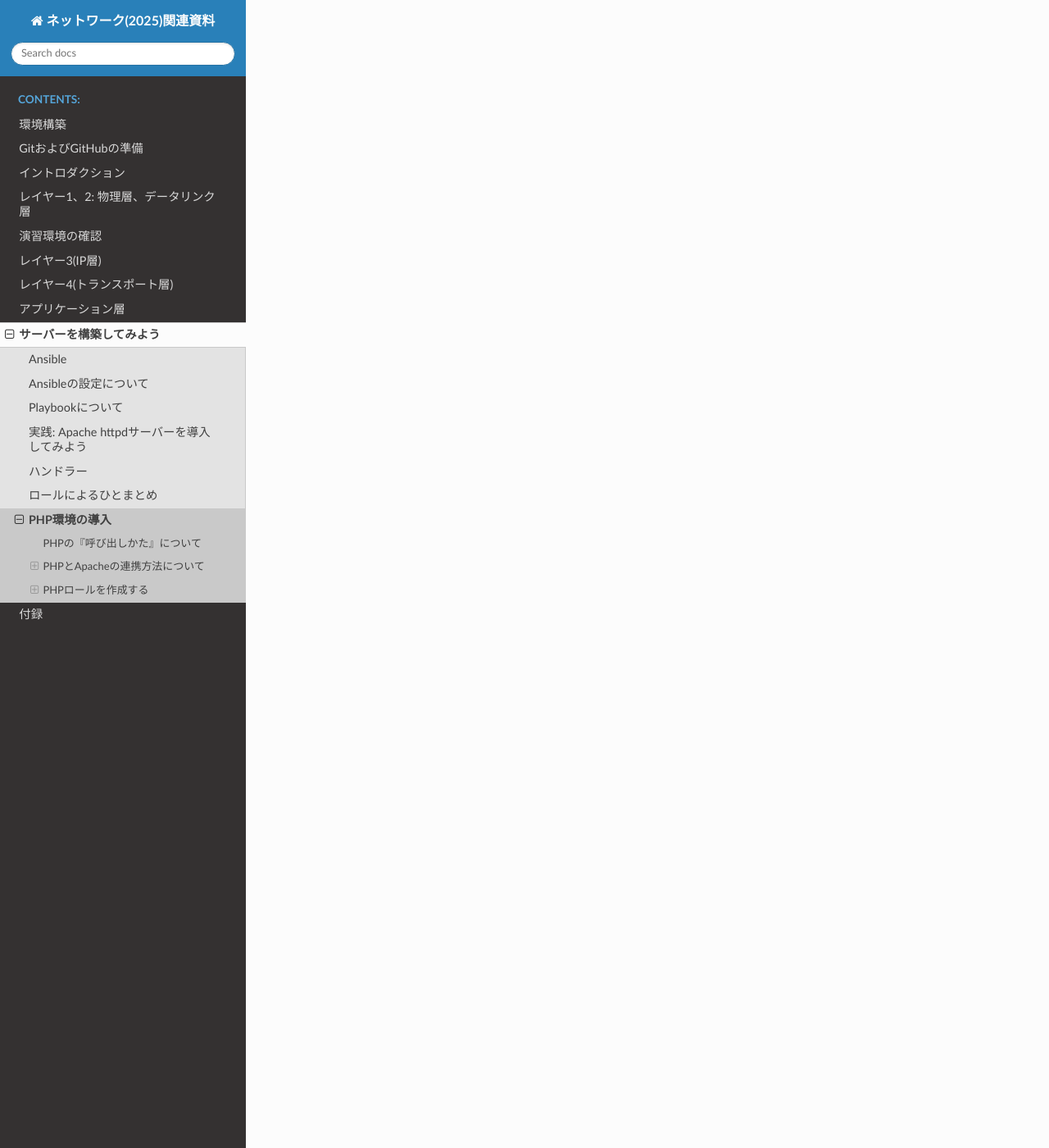
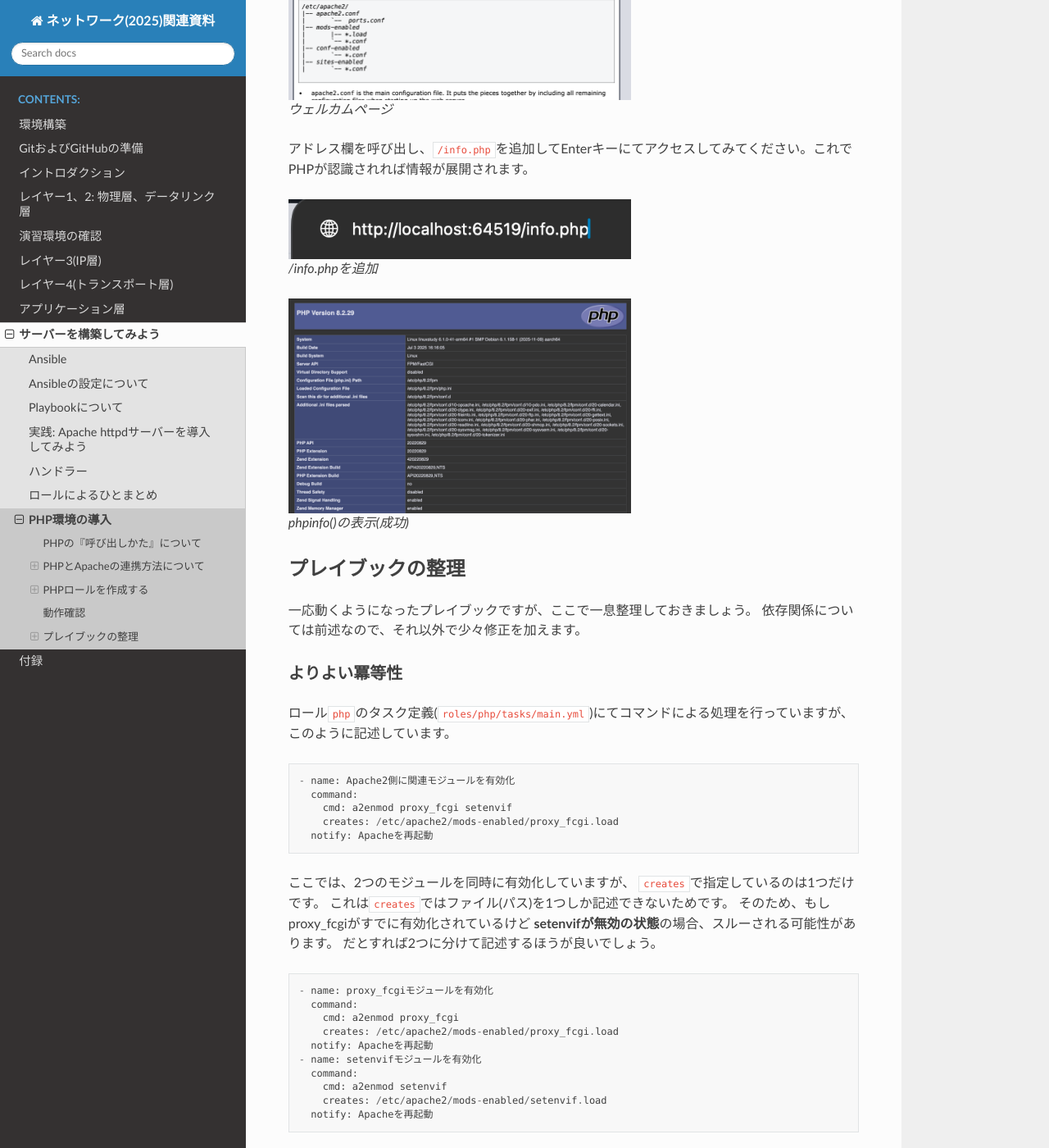
Before and after one commit to densuke/2025-network-doc, a Sphinx documentation site: the page built from source/server/php.md, in a window 1280 px wide and 1400 px high, scrolled down 7610 px. Shown: the whole window at 82% size. Built offline with Sphinx 7.4.7 and the Read the Docs theme 3.1.0, drawn with Linux system fonts in a browser that asks for light colours; some of the changed text lies outside the part shown.

Commit message:
動作チェックとリファクタ

````diff
--- a/source/server/php.md
+++ b/source/server/php.md
@@ -236,3 +236,133 @@
 ```
 
 改めてplaybookを起動して、必要な設定が入るかどうかをチェックしておきましょう。
+
+## 動作確認
+
+ではいよいよ動作確認です。いちばん簡単なのは、PHPの情報を出すある意味のお約束です。
+
+ここではロール外タスクとして、ApacheのドキュメントルートにPHPスクリプト {file}`info.php`を配置してみましょう。
+
+```{code-block}
+:language: html
+:caption: info.php
+
+<?php phpinfo(); ?>
+```
+
+これをApacheのドキュメントルート({file}`/var/www/html/`)に配置します。
+
+```{code-block}
+:language: yaml
+- name: PHP情報表示用スクリプトを配置
+  copy:
+    src: info.php
+    dest: /var/www/html/info.php
+    owner: www-data
+    group: www-data
+    mode: '0644'
+```
+
+設定後 {file}`site.yml` をansible-playbookで適用し直してみてください。最後に動いたタスクにて、ファイルが配置されます。
+このファイルをブラウザを通してみておきたいと思います。
+
+1. vscodeの{menuselection}`ポート`ビューを開きます
+2. {menuselection}`ポートの転送`ボタンを押します
+3. ポート番号部分に80を入力してEnter
+
+以上で転送ポートの準備をしてくれるので、『転送されたアドレス」側をマウスでポイントすると、地球マークのアイコンが出るようになります。そこからブラウザを開けるので確認してみてください。
+まずはいわゆるウェルカムページ(動作確認の静的ページ)が表示されるはずです。
+
+```{figure} images/welcomepage.png
+:alt: ウェルカムページ
+:width: 60%
+
+ウェルカムページ
+```
+
+アドレス欄を呼び出し、`/info.php`を追加してEnterキーにてアクセスしてみてください。これでPHPが認識されれば情報が展開されます。
+
+```{figure} images/add-info.png
+:width: 60%
+
+/info.phpを追加
+```
+
+```{figure} images/phpinfo.png
+:width: 60%
+
+phpinfo()の表示(成功)
+```
+
+## プレイブックの整理
+
+一応動くようになったプレイブックですが、ここで一息整理しておきましょう。
+依存関係については前述なので、それ以外で少々修正を加えます。
+
+### よりよい冪等性
+
+ロール`php`のタスク定義({file}`roles/php/tasks/main.yml`)にてコマンドによる処理を行っていますが、このように記述しています。
+
+```{code-block}
+:language: yaml
+
+- name: Apache2側に関連モジュールを有効化
+  command:
+    cmd: a2enmod proxy_fcgi setenvif
+    creates: /etc/apache2/mods-enabled/proxy_fcgi.load
+  notify: Apacheを再起動
+```
+
+ここでは、2つのモジュールを同時に有効化していますが、
+`creates`で指定しているのは1つだけです。
+これは`creates`ではファイル(パス)を1つしか記述できないためです。
+そのため、もしproxy_fcgiがすでに有効化されているけど **setenvifが無効の状態**の場合、スルーされる可能性があります。
+だとすれば2つに分けて記述するほうが良いでしょう。
+
+```{code-block}
+:language: yaml
+
+- name: proxy_fcgiモジュールを有効化
+  command:
+    cmd: a2enmod proxy_fcgi
+    creates: /etc/apache2/mods-enabled/proxy_fcgi.load
+  notify: Apacheを再起動
+- name: setenvifモジュールを有効化
+  command:
+    cmd: a2enmod setenvif
+    creates: /etc/apache2/mods-enabled/setenvif.load
+  notify: Apacheを再起動
+```
+
+これで、どちらか一方が無効化されている場合でも、確実に有効化されるようになります。
+
+実はこの時、やっていることは同じなので、`with_items`ループを使ってまとめることもできます。
+
+```{code-block}
+:language: yaml
+
+- name: 必要なモジュールを有効化
+  command:
+    cmd: "a2enmod {{ item }}"
+    creates: "/etc/apache2/mods-enabled/{{ item }}.load"
+  with_items:
+    - proxy_fcgi
+    - setenvif
+  notify: Apacheを再起動
+
+実はこの処理をラップしたモジュールとして、`apache2_module`モジュールが存在します。
+こちらを使えばファイルの作成をチェックする必要がなくなるのでより書きやすくなります。
+
+```{code-block}
+:language: yaml
+:caption: roles/php/tasks/main.yml(修正版)
+
+- name: 必要なモジュールを有効化
+  apache2_module:
+    name: "{{ item }}"
+    state: present
+  with_items:
+    - proxy_fcgi
+    - setenvif
+  notify: Apacheを再起動
+```
````
Also changed, not shown: source/server/image.png (added), source/server/images/add-info.png (added), source/server/images/phpinfo.png (added), source/server/images/port.png (added), source/server/images/welcomepage.png (added).
